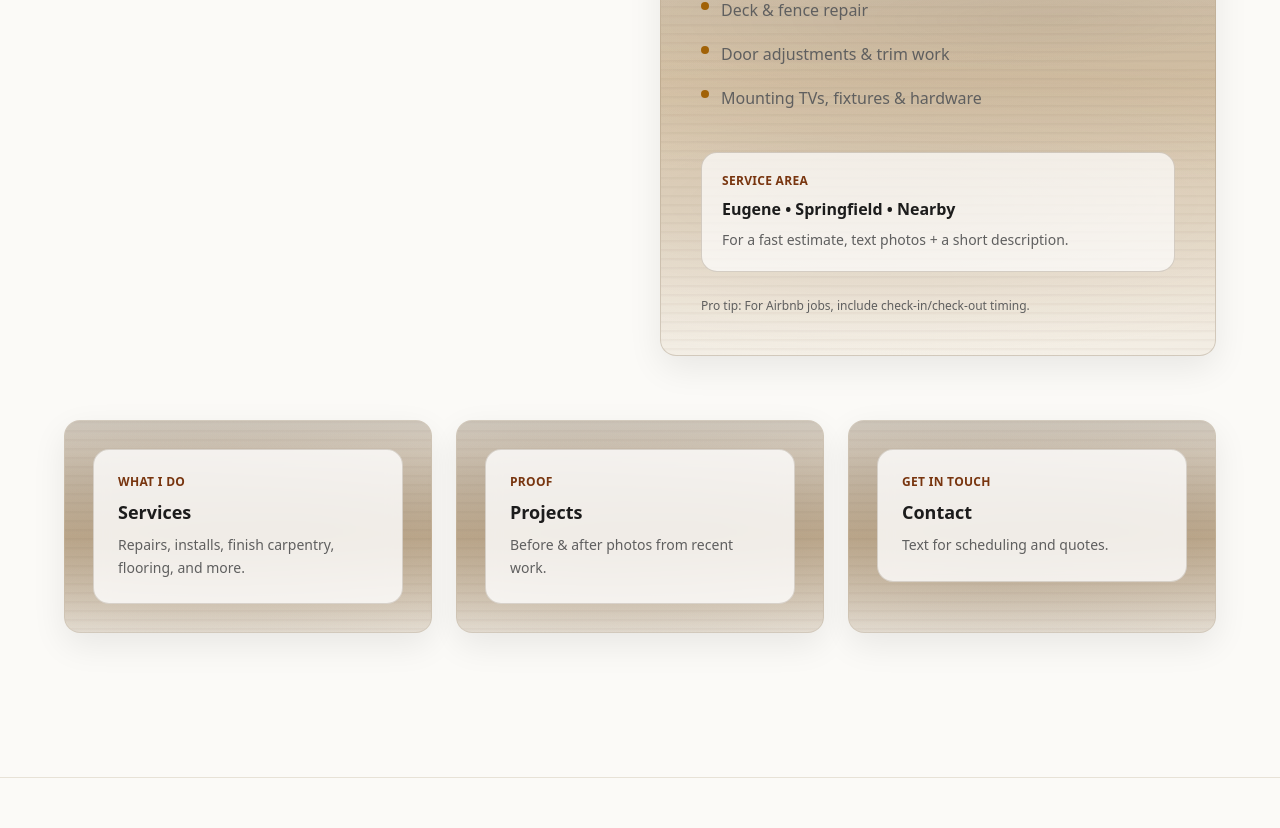
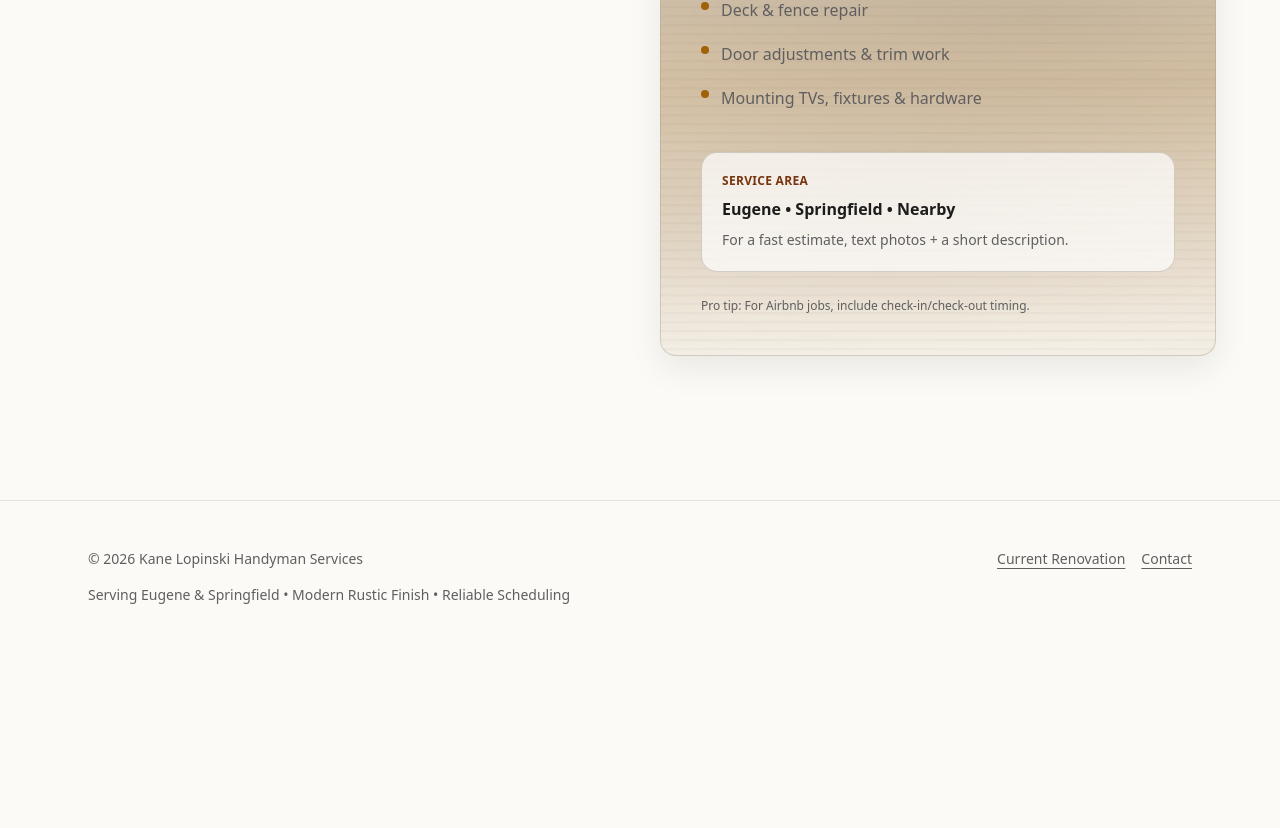
Before and after one commit to 33hongo33/handyman-site, a Next.js app: page / in a window 1280 px wide. Shown: the part 1038-1866 px from the top of the page. After the commit the page ends 1691 px from the top, so only its background shows below. Built offline with nearby package versions, Linux system fonts and the light colour scheme.

Commit message:
added button background on Text for a Quote

```diff
--- a/app/page.tsx
+++ b/app/page.tsx
@@ -34,7 +34,7 @@ export default function Home() {
               </h1>
             </div>
 
-            {/* Description */}
+            {/* Paragraph */}
             <div className="mt-6 max-w-xl rounded-2xl bg-white/80 backdrop-blur-sm px-6 py-4 border border-[rgba(87,63,37,0.18)] shadow-sm">
               <p className="text-[15px] sm:text-base leading-7 text-[var(--muted)]">
                 Kane Lopinski Handyman Services helps homeowners and Airbnb hosts
@@ -45,16 +45,18 @@ export default function Home() {
 
             {/* CTA Buttons */}
             <div className="mt-9 flex flex-wrap gap-4">
+              {/* Text for Quote */}
               <a
                 href="sms:5419818246"
-                className="btn-outline"
+                className="px-6 py-3 rounded-xl bg-[#f5d06f] border-2 border-[#3b2a18] text-[#3b2a18] font-bold shadow-sm hover:brightness-95 transition"
               >
                 Text for a Quote
               </a>
 
+              {/* View Projects */}
               <a
                 href="/projects"
-                className="px-6 py-3 rounded-xl border-2 border-[#3b2a18] text-[#3b2a18] font-semibold hover:bg-[#3b2a18] hover:text-white transition"
+                className="px-6 py-3 rounded-xl bg-[#f5d06f] border-2 border-[#3b2a18] text-[#3b2a18] font-bold shadow-sm hover:brightness-95 transition"
               >
                 View Projects
               </a>
@@ -90,7 +92,7 @@ export default function Home() {
 
           {/* RIGHT — Image + Popular Requests */}
           <div className="grid gap-10">
-            {/* Image Panel */}
+            {/* Image */}
             <div className="wood-panel p-6">
               <div className="rounded-2xl bg-white/80 backdrop-blur-sm border border-[rgba(87,63,37,0.18)] p-4 shadow-sm">
                 <div className="text-xs font-semibold tracking-wide uppercase text-[var(--accent-dark)]">
@@ -123,7 +125,8 @@ export default function Home() {
               </h2>
 
               <p className="mt-3 text-sm sm:text-base leading-7 text-[var(--muted)]">
-                Common projects I handle across Eugene & Springfield — great for homeowners and rentals.
+                Common projects I handle across Eugene & Springfield — great for
+                homeowners and rentals.
               </p>
 
               <ul className="mt-7 space-y-4">
@@ -155,51 +158,6 @@ export default function Home() {
             </div>
           </div>
         </div>
-
-        {/* Bottom Navigation Cards */}
-        <div className="mt-16 grid gap-6 md:grid-cols-3">
-          <a href="/services" className="wood-panel p-7 hover:shadow-md transition">
-            <div className="rounded-2xl bg-white/80 backdrop-blur-sm border border-[rgba(87,63,37,0.18)] p-6">
-              <div className="text-xs font-semibold tracking-wide uppercase text-[var(--accent-dark)]">
-                What I Do
-              </div>
-              <h3 className="mt-2 text-lg font-semibold text-[var(--text)]">
-                Services
-              </h3>
-              <p className="mt-2 text-sm leading-6 text-[var(--muted)]">
-                Repairs, installs, finish carpentry, flooring, and more.
-              </p>
-            </div>
-          </a>
-
-          <a href="/projects" className="wood-panel p-7 hover:shadow-md transition">
-            <div className="rounded-2xl bg-white/80 backdrop-blur-sm border border-[rgba(87,63,37,0.18)] p-6">
-              <div className="text-xs font-semibold tracking-wide uppercase text-[var(--accent-dark)]">
-                Proof
-              </div>
-              <h3 className="mt-2 text-lg font-semibold text-[var(--text)]">
-                Projects
-              </h3>
-              <p className="mt-2 text-sm leading-6 text-[var(--muted)]">
-                Before & after photos from recent work.
-              </p>
-            </div>
-          </a>
-
-          <a href="/contact" className="wood-panel p-7 hover:shadow-md transition">
-            <div className="rounded-2xl bg-white/80 backdrop-blur-sm border border-[rgba(87,63,37,0.18)] p-6">
-              <div className="text-xs font-semibold tracking-wide uppercase text-[var(--accent-dark)]">
-                Get in Touch
-              </div>
-              <h3 className="mt-2 text-lg font-semibold text-[var(--text)]">
-                Contact
-              </h3>
-              <p className="mt-2 text-sm leading-6 text-[var(--muted)]">
-                Text for scheduling and quotes.
-              </p>
-            </div>
-          </a>
-        </div>
       </div>
     </main>
   );
```
